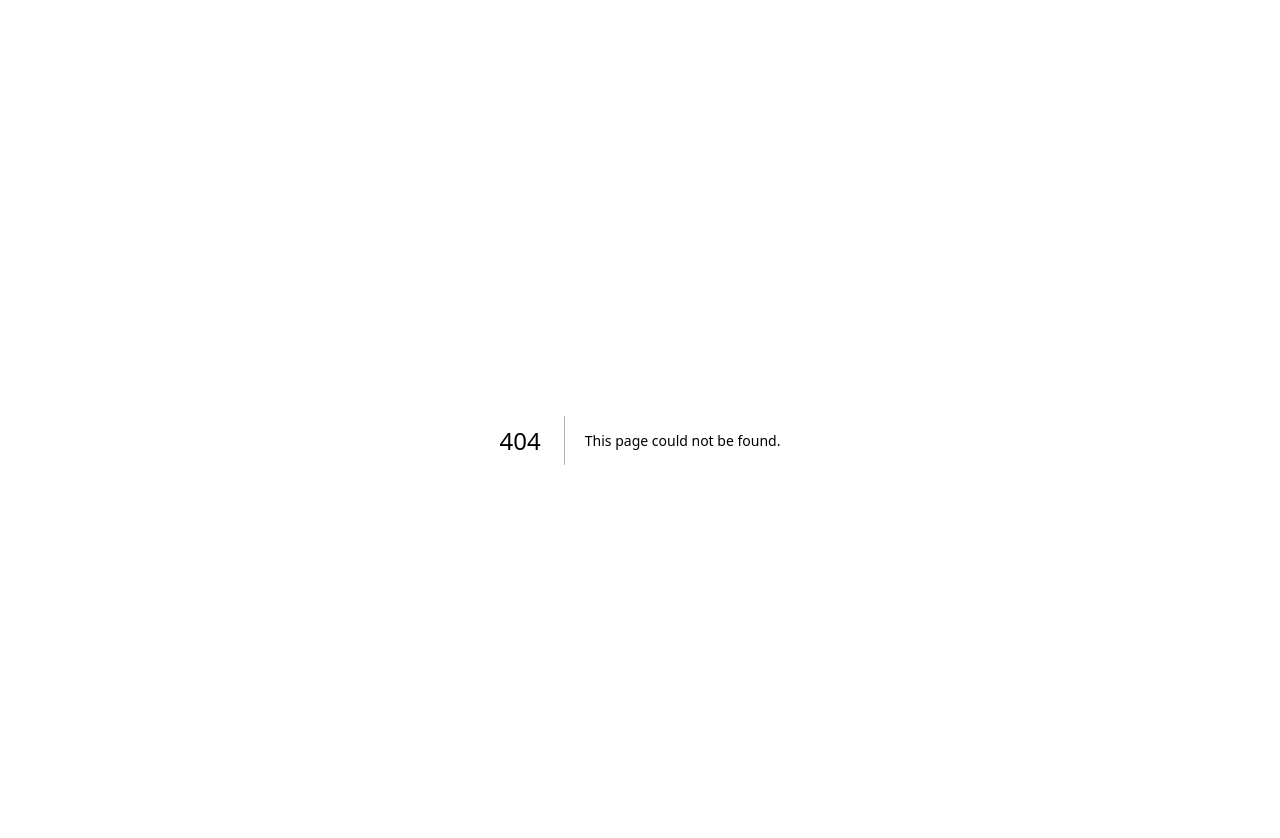
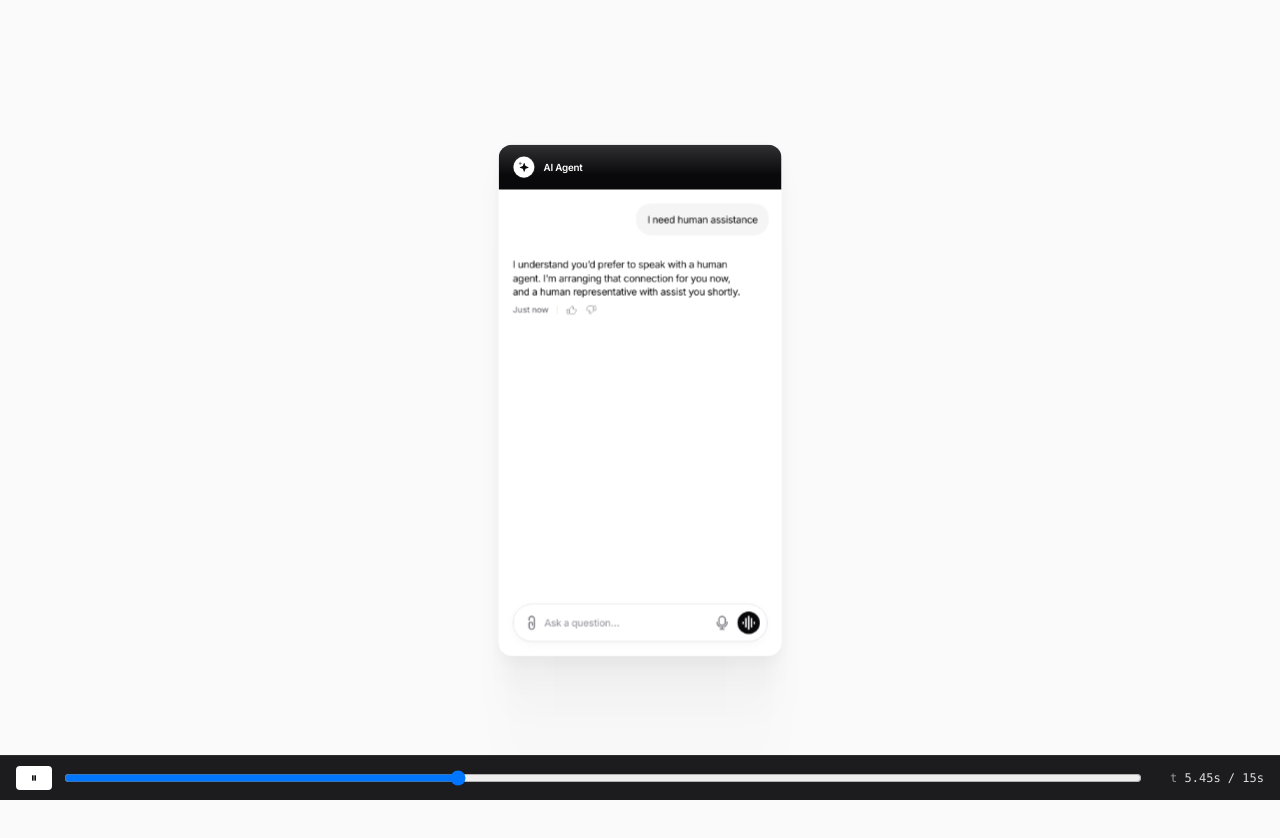
Before and after one commit to Crispyuxd/css-animations-react, a Next.js app: page /demos/transfer-to-human in a window 1280 px wide. Before the commit this address had no page. Shown: the top 838 px of the page. After the commit the page ends 800 px from the top, so only its background shows below. Built offline with nearby package versions, Linux system fonts and the light colour scheme.

Commit message:
Add transfer-to-human demo
Chat request, then Calling customer support, then Talking to Alex James,
built 1:1 from Figma section 3962:21805. Cycle is 15s so the waveform gets
about two full oscillations before the outro.

```diff
--- /dev/null
+++ b/src/app/demos/transfer-to-human/page.tsx
@@ -0,0 +1,77 @@
+'use client';
+
+import {
+  ChatCard,
+  ChatHeader,
+  ChatInput,
+  MessagesStack,
+  BotMessage,
+  UserMessage,
+  MetaRow,
+  ThinkingTrace,
+  CallPanel,
+} from '@/components';
+import { useTimeline } from '@/hooks/useTimeline';
+import { timeline } from './timeline';
+
+export default function TransferToHumanDemo() {
+  useTimeline(timeline);
+
+  return (
+    <ChatCard>
+      <ChatHeader />
+
+      {/* Figma draws the three states as three separate 406x732 cards; here
+          they are one card whose body is exchanged. Both states are absolutely
+          positioned in the 668px box below the header so the swap cannot
+          reflow or resize either of them. */}
+      <div style={{ position: 'relative', flex: 1, minHeight: 0 }}>
+        <div
+          id="state-chat"
+          style={{ position: 'absolute', inset: 0, display: 'flex', flexDirection: 'column' }}
+        >
+          <MessagesStack>
+            {/* gap 20 + UserMessage's 12/12 margins = the 32 between events.
+                See docs/CHAT_LAYOUT.md. */}
+            <div
+              style={{ display: 'flex', flexDirection: 'column', gap: 20, alignItems: 'stretch', width: 366 }}
+            >
+              {/* marginTop 0 because this bubble is the first event in the
+                  stack: its default 12px top margin would seat it 32 below the
+                  messages edge, where Figma has it at the 20px inset that
+                  MessagesStack's padding already provides. */}
+              <UserMessage id="user-1" style={{ marginTop: 0 }}>
+                I need human assistance
+              </UserMessage>
+
+              {/* Line breaks are Figma's own wrap of the 334px text node, kept
+                  verbatim. So is "with assist" in the third line, which is a
+                  typo in the design copy. */}
+              <BotMessage
+                id="bot-1"
+                trace={<ThinkingTrace id="trace-1" />}
+                lines={[
+                  'I understand you’d prefer to speak with a human',
+                  'agent. I’m arranging that connection for you now,',
+                  'and a human representative with assist you shortly.',
+                ]}
+                meta={<MetaRow id="meta-1" positioned={false} gap={8} />}
+              />
+            </div>
+          </MessagesStack>
+          <ChatInput />
+        </div>
+
+        {/* opacity 0 is the pre-timeline rest state; the transition step's
+            generated keyframe takes over from there. */}
+        <div id="state-call" style={{ position: 'absolute', inset: 0, opacity: 0 }}>
+          <CallPanel
+            id="call"
+            connectingLabel="Calling customer support..."
+            talkingLabel="Talking to Alex James"
+          />
+        </div>
+      </div>
+    </ChatCard>
+  );
+}
--- /dev/null
+++ b/src/app/demos/transfer-to-human/timeline.ts
@@ -0,0 +1,67 @@
+import type { TimelineConfig } from '@/lib/types';
+
+// Transfer to human — Figma section 3962:21805 ("Transfer to human"), whose
+// three frames are the three beats of one flow:
+//   1. the user asks for a person, the agent answers  (state-chat)
+//   2. "Calling customer support..."                  (state-call, connecting)
+//   3. "Talking to Alex James"                        (state-call, talking)
+//
+// Layout (offsetTop inside the inner stack; gap 20 + UserMessage margins
+// 12/12, and MetaRow in-flow at gap 8 adds 24 to its bot's height):
+//   user-1 row          0..45   (marginTop zeroed — first event sits at the inset)
+//   bot-1 botBlock     77..161  (text 77..137, meta-1 inline 145..161)
+//
+// Total content is 161px against a 536px content box, so nothing overflows and
+// there is no scroll step in this demo.
+//
+// Everything from the swap onward is the product's voice call, not a new
+// invention: see the `voicecall` step in src/lib/timeline-engine.ts for where
+// each phase length and stagger comes from.
+//
+// Cycle budget (ms):
+//   540    introHold
+//   1260   user-1 (480 + 240 pause)
+//   2460   trace-1 dwell (1200)
+//   3896   bot-1 types (47/49/51 chars at 90 cps, accel +0.45)
+//   6056   meta-1 fade-in + hold (1800) + 360 pause
+//   6796   panel morph (500) + 240 pause
+//   9356   call phases (1400 + 700 + 460)
+//   9556   last bar finishes growing; the wave is at full amplitude from here
+//   13200  stackFadeStart (cycle − outroFade − 0.9s)
+//
+// That leaves a ~3.6s tail, well above the 1.02–1.58s dwell the other demos
+// aim for, and it is deliberate: this demo's payoff is the waveform, and the
+// waveform is an ambient 1.6s loop rather than a step, so the audit's "dwell"
+// is really the wave's stage time. 3.6s is a bit over two full oscillations.
+// Shrinking it to the house dwell would fade the wave out about when it starts.
+export const timeline: TimelineConfig = {
+  cycle: '15s',
+  introHold: '0.54s',
+  outroFade: '0.9s',
+  metaFadeIn: '0.36s',
+  metaHold: '0.9s',
+  metaFadeOut: '0.36s',
+  steps: [
+    // The user opens the turn, so there is no greeting above it to scroll away.
+    { type: 'user', id: 'user-1', pause: '0.24s' },
+
+    // The agent thinks before handing off, same as escalation's bot-2.
+    { type: 'thinking', id: 'trace-1' },
+
+    // Engine defaults (90 cps, accel +0.45) — the assistant's own streaming
+    // voice. meta-1 uses fadeOut '0s' so the timestamp and thumbs stay at
+    // opacity 1 and morph away with the panel instead of fading first.
+    { type: 'bot', id: 'bot-1', lines: [47, 49, 51], pause: '0.36s',
+      meta: { id: 'meta-1', hold: '1.44s', fadeOut: '0s' } },
+
+    // Chat body → call surface. `morph: true` is the same coordinated
+    // scale+blur the forms demo uses for state-form → state-success: both
+    // halves meet at 0.86 with a soft blur so it reads as one surface
+    // changing rather than two panels cross-fading.
+    { type: 'transition', hide: 'state-chat', show: 'state-call', duration: '0.5s', morph: true, pause: '0.24s' },
+
+    // Phase lengths omitted on purpose — the defaults ARE the product's
+    // CALL_PHASES (1.4s / 0.7s / 0.46s). Only override to retime a demo.
+    { type: 'voicecall', id: 'call' },
+  ],
+};
--- a/src/app/page.tsx
+++ b/src/app/page.tsx
@@ -37,6 +37,9 @@ export default function Home() {
       <Link href="/demos/stripe" style={{ fontSize: 16, color: '#09090b', textDecoration: 'underline' }}>
         Stripe
       </Link>
+      <Link href="/demos/transfer-to-human" style={{ fontSize: 16, color: '#09090b', textDecoration: 'underline' }}>
+        Transfer to human
+      </Link>
 
       <h2 style={{ fontSize: 18, fontWeight: 600, marginTop: 16 }}>Integration prototypes</h2>
       <Link href="/dashboard" style={{ fontSize: 16, color: '#09090b', textDecoration: 'underline' }}>
```
